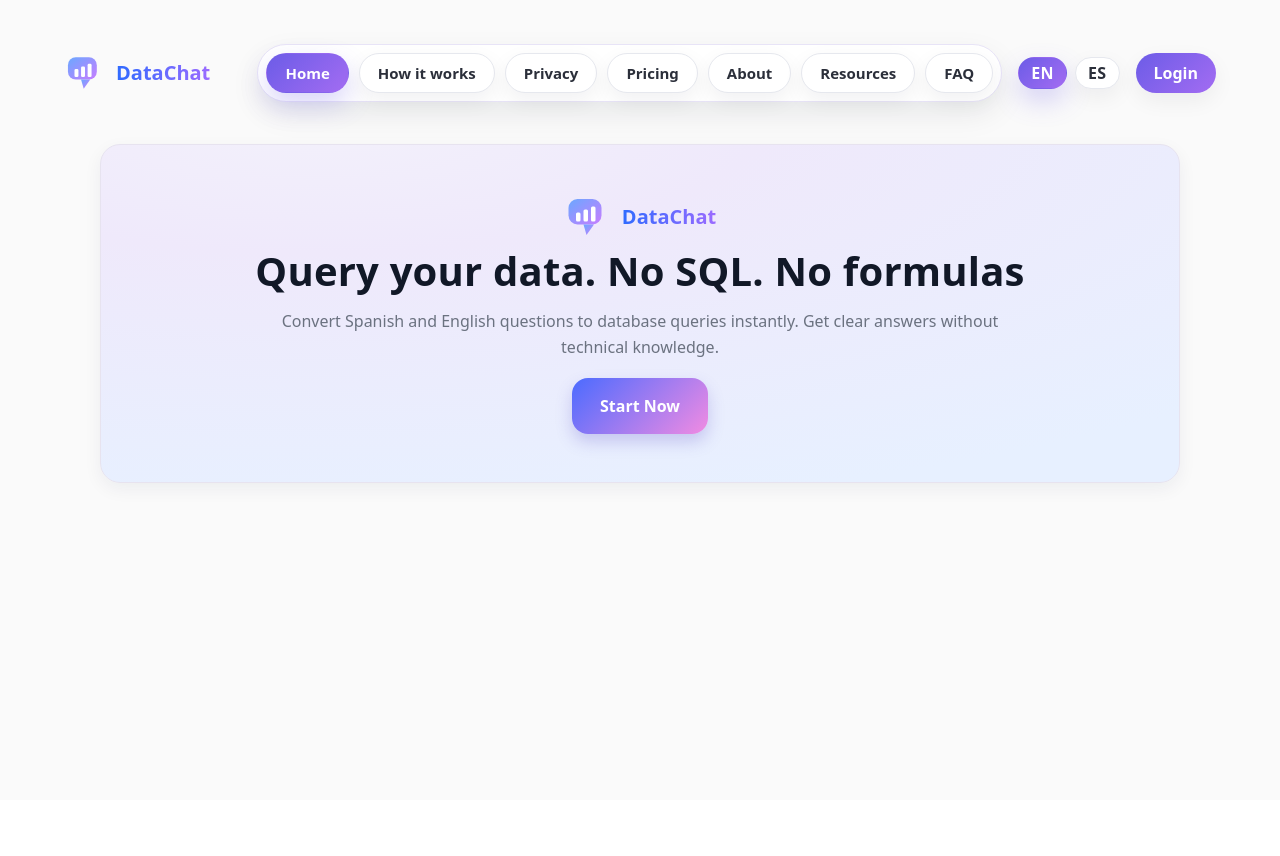
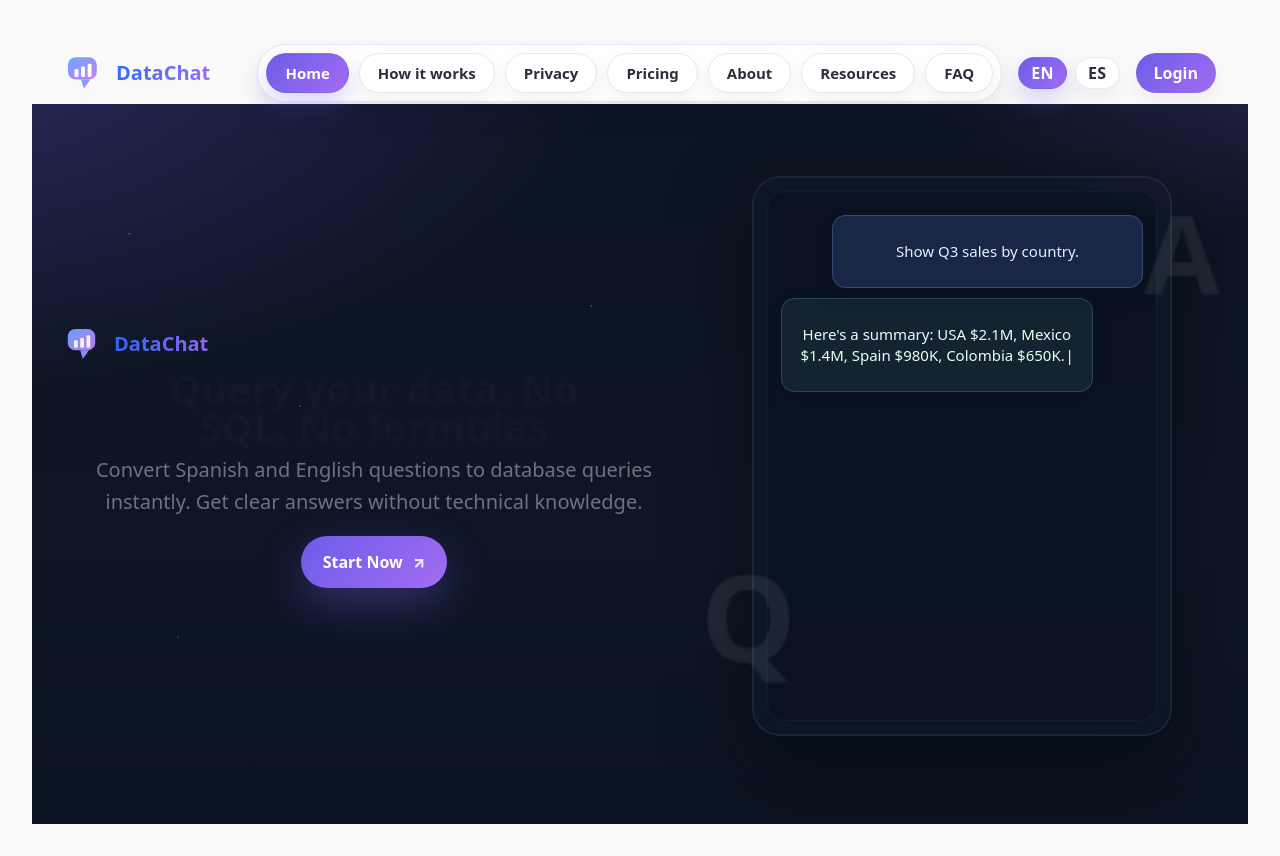
Before and after one commit to jcramonp/DataChat, a React (Vite) app in the folder frontend/: page / in a window 1280 px wide. Before the commit the page ends 800 px from the top, so only its background shows below. Built offline with nearby package versions, Linux system fonts and the light colour scheme.

Commit message:
first update Landing.css and Landing.tsx so it is more user friendly

```diff
--- a/frontend/src/pages/Landing.css
+++ b/frontend/src/pages/Landing.css
@@ -1,52 +1,160 @@
-.landing-wrap {
-  padding: 40px 16px;
+/* ===== Hero oscuro con gradiente + “estrellas” ===== */
+.landing-hero{
+  position: relative;
+  isolation: isolate;
+  min-height: calc(100vh - 80px);
+  display: grid;
+  grid-template-columns: 1.1fr 0.9fr;
+  gap: 24px;
+  align-items: center;
+  padding: 48px 32px 64px;
+  overflow: hidden;
+
+  /* fondo */
+  background:
+    radial-gradient(1200px 600px at -10% -10%, rgba(111, 92, 231, .32), transparent 60%),
+    radial-gradient(900px 480px at 110% -20%, rgba(167, 108, 242, .28), transparent 60%),
+    linear-gradient(180deg, #0b1421 0%, #0e1626 60%, #0a1320 100%);
+  color: #F2F5FF;
 }
-.hero-card {
-  max-width: 1080px;
-  margin: 0 auto;
-  text-align: center;
-  background: radial-gradient(120% 120% at 20% -10%, #f3f1fb 0%, #efe9fb 35%, #e7f0ff 100%);
-  border: 1px solid #e7e3ef;
-  border-radius: 20px;
-  padding: 48px 24px;
-  box-shadow: 0 6px 18px rgba(20, 30, 60, 0.06);
+
+/* estrellas */
+.landing-hero::before{
+  content:"";
+  position:absolute; inset:0;
+  background-image:
+    radial-gradient(1px 1px at 8% 18%, rgba(255,255,255,.35) 100%, transparent 0),
+    radial-gradient(1px 1px at 22% 42%, rgba(255,255,255,.25) 100%, transparent 0),
+    radial-gradient(1px 1px at 46% 28%, rgba(255,255,255,.28) 100%, transparent 0),
+    radial-gradient(1px 1px at 64% 14%, rgba(255,255,255,.25) 100%, transparent 0),
+    radial-gradient(1px 1px at 82% 36%, rgba(255,255,255,.28) 100%, transparent 0),
+    radial-gradient(1px 1px at 74% 66%, rgba(255,255,255,.22) 100%, transparent 0),
+    radial-gradient(1px 1px at 12% 74%, rgba(255,255,255,.18) 100%, transparent 0);
+  pointer-events:none;
+  z-index:-1;
+  opacity:.7;
 }
-.hero-logo {
-  display: flex;
-  align-items: center;
-  gap: 12px;
-  justify-content: center;
+
+/* ===== Columna izquierda ===== */
+.hero-left{ max-width: 620px; }
+.brand-line{ display:flex; align-items:center; gap:12px; margin-bottom: 6px; opacity:.95; }
+.hero-title{
+  font-size: clamp(42px, 6vw, 88px);
+  line-height: .95;
+  margin: 4px 0 12px;
+  font-weight: 900;
+  letter-spacing: -0.5px;
+  color: #E7EAFF;
+  text-wrap: balance;
 }
-.hero-logo h1 {
-  font-size: 48px;
-  color: #1b57f1;
-  margin: 0;
+.hero-sub{
+  color: #B9C3FF;
+  font-size: clamp(16px, 2.2vw, 20px);
+  margin: 0 0 24px;
+  max-width: 54ch;
+}
+.hero-cta{
+  display:inline-flex; align-items:center; gap:10px;
+  padding: 14px 22px;
+  border-radius: 999px;
+  background: linear-gradient(135deg, #6c5ce7, #a36cf2);
+  color: #fff; text-decoration: none; font-weight: 800;
+  box-shadow: 0 16px 40px rgba(108, 92, 231, .35);
+  transition: transform .05s ease, filter .18s ease;
+}
+.hero-cta:hover{ filter: brightness(1.05); }
+.hero-cta:active{ transform: translateY(1px); }
+.cta-arrow{ opacity:.85; }
+
+/* ===== Columna derecha (mock de chat) ===== */
+.hero-right{
+  position: relative;
+  display:grid;
+  place-items:center;
+}
+
+.device{
+  width: min(420px, 92%);
+  height: 560px;
+  border-radius: 28px;
+  border: 1px solid rgba(255,255,255,.08);
+  padding: 14px;
+  background:
+    radial-gradient(700px 400px at -50% -40%, rgba(46, 127, 255, .18), transparent 60%),
+    radial-gradient(700px 400px at 140% -30%, rgba(200, 120, 242, .16), transparent 60%),
+    rgba(14, 24, 40, .7);
+  box-shadow:
+    inset 0 0 0 1px rgba(255,255,255,.05),
+    0 30px 80px rgba(5, 8, 12, .6);
+  backdrop-filter: blur(8px);
+}
+
+.screen{
+  height: 100%;
+  overflow: hidden auto;
+  border-radius: 18px;
+  background: rgba(10, 18, 30, .55);
+  padding: 14px;
+  box-shadow: inset 0 0 0 1px rgba(255,255,255,.04);
+}
+
+/* burbujas */
+.bubble{
+  max-width: 86%;
+  margin: 10px 0;
+  padding: 10px 12px;
+  border-radius: 14px;
+  font-size: 15px;
+  line-height: 1.4;
+  box-shadow: 0 10px 20px rgba(0,0,0,.16);
+  opacity: 0; transform: translateY(6px);
+}
+.bubble.appear{ animation: s-appear .28s ease forwards; }
+.bubble.user{
+  margin-left: auto;
+  background: rgba(98, 148, 255, .16);
+  border: 1px solid rgba(138, 177, 255, .25);
+  color: #E6EFFF;
+}
+.bubble.assistant{
+  background: rgba(105, 255, 214, .08);
+  border: 1px solid rgba(132, 240, 210, .18);
+  color: #E9FFF7;
+}
+
+/* typing (cursor) */
+.typing{ opacity: 1; transform: none; }
+.cursor{
+  display:inline-block;
+  width: 1ch;
+  animation: blink 1s steps(1) infinite;
+  opacity:.9;
+}
+
+/* decorativo Q/A */
+.floating{
+  position: absolute;
   font-weight: 900;
+  opacity: .08;
+  filter: blur(1px);
+  pointer-events:none;
 }
-.hero-logo-icon {
-  width: 60px;
-  height: 60px;
-  border-radius: 16px;
-  background: linear-gradient(135deg, #2f6bff, #c96df1);
+.floating.q{ left: -8px; bottom: 30px; font-size: 120px; }
+.floating.a{ right: -4px; top: -6px;  font-size: 110px; }
+
+/* animations */
+@keyframes blink{
+  0%,49%{ opacity: 1; }
+  50%,100%{ opacity: 0; }
 }
-.hero-title {
-  margin: 16px 0 8px;
-  font-size: 32px;
-  color: #2f56ff;
-  font-weight: 900;
+@keyframes s-appear{
+  to{ opacity:1; transform: none; }
 }
-.hero-sub {
-  margin: 0 auto 28px;
-  max-width: 720px;
-  color: #515a78;
+
+/* responsive */
+@media (max-width: 960px){
+  .landing-hero{ grid-template-columns: 1fr; padding: 36px 22px 64px; row-gap: 24px; }
+  .hero-left{ max-width: 820px; margin: 0 auto; text-align: center; }
+  .hero-right{ margin-top: -8px; }
+  .device{ height: 520px; }
 }
-.cta-btn {
-  display: inline-block;
-  padding: 16px 28px;
-  border-radius: 16px;
-  color: #fff;
-  text-decoration: none;
-  font-weight: 800;
-  background: linear-gradient(135deg, #4b6bff, #f18be2);
-  box-shadow: 0 8px 16px rgba(90, 80, 200, 0.25);
-}
--- a/frontend/src/pages/Landing.tsx
+++ b/frontend/src/pages/Landing.tsx
@@ -1,31 +1,115 @@
 import { Link } from "react-router-dom";
+import { useEffect, useMemo, useState } from "react";
 import { useTranslation } from "react-i18next";
 import Logo from "../components/Logo";
 import "../components/NavBar.css";
 import "./Landing.css";
-import { useAuth } from '../auth/AuthContext';
+import { useAuth } from "../auth/AuthContext";
+
+/** Mensajes de demo en contexto DataChat (EN/ES) */
+type Msg = { role: "user" | "assistant"; text: string };
+
+const MESSAGES = {
+  en: [
+    { role: "user", text: "Show Q3 sales by country." },
+    { role: "assistant", text: "Here's a summary: USA $2.1M, Mexico $1.4M, Spain $980K, Colombia $650K." },
+    { role: "user", text: "Top 5 customers by revenue, this year." },
+    { role: "assistant", text: "Acme Corp, Globex, Contoso, Umbrella, Wayne Industries." },
+    { role: "user", text: "How many employees joined in 2024?" },
+    { role: "assistant", text: "84 new hires. Most in Engineering (32) and Sales (21)." },
+  ] as Msg[],
+  es: [
+    { role: "user", text: "Muestra ventas del Q3 por país." },
+    { role: "assistant", text: "Resumen: EE. UU. $2.1M, México $1.4M, España $980K, Colombia $650K." },
+    { role: "user", text: "Top 5 clientes por facturación de este año." },
+    { role: "assistant", text: "Acme Corp, Globex, Contoso, Umbrella, Wayne Industries." },
+    { role: "user", text: "¿Cuántos empleados ingresaron en 2024?" },
+    { role: "assistant", text: "84 altas nuevas. Mayoría en Ingeniería (32) y Ventas (21)." },
+  ] as Msg[],
+};
+
+/** Hook simple para simular tipeo secuencial */
+function useTypeSequence(all: Msg[], speed = 24, pause = 800) {
+  const [index, setIndex] = useState(0);          // qué mensaje
+  const [typed, setTyped] = useState("");         // texto tipeado del mensaje actual
+  const [done, setDone] = useState<Msg[]>([]);    // mensajes completados
+
+  useEffect(() => {
+    if (index >= all.length) return; // terminado
+    const full = all[index].text;
+    let i = 0;
+    setTyped(""); // reiniciar
+    const id = setInterval(() => {
+      i++;
+      setTyped(full.slice(0, i));
+      if (i >= full.length) {
+        clearInterval(id);
+        // esperar un poco y avanzar
+        setTimeout(() => {
+          setDone((d) => [...d, all[index]]);
+          setIndex((n) => n + 1);
+        }, pause);
+      }
+    }, Math.max(8, 1000 / speed)); // velocidad a caracteres/seg
+    return () => clearInterval(id);
+  }, [index, all, speed, pause]);
+
+  const current: Msg | null =
+    index < all.length ? { role: all[index].role, text: typed } : null;
+
+  return { done, current, finished: index >= all.length };
+}
 
 export default function Landing() {
-  const { t } = useTranslation();
-  const { auth } = useAuth(); // obtenemos el rol
+  const { t, i18n } = useTranslation();
+  const { auth } = useAuth(); // rol actual
+  const target = auth.role === "admin" ? "/admin" : "/main"; // destino CTA
 
-  // 👇 definimos la ruta de destino según el rol
-  const target = auth.role === "admin" ? "/admin" : "/main";
+  const lang = (i18n.language || "en").slice(0, 2) as "en" | "es";
+  const msgs = useMemo(() => MESSAGES[lang], [lang]);
+  const { done, current } = useTypeSequence(msgs, 26, 900);
 
   return (
-    <main className="landing-wrap">
-      <section className="hero-card">
-        <div className="hero-logo">
-          <Logo size={48} />
+    <main className="landing-hero">
+      {/* Izquierda: título + subtítulo + CTA */}
+      <section className="hero-left">
+        <div className="brand-line">
+          <Logo size={40} withText />
+        </div>
+        <h1 className="hero-title">{t("landing.title")}</h1>
+        <p className="hero-sub">{t("landing.subtitle")}</p>
+
+        <Link to={target} className="hero-cta">
+          {t("landing.cta")}
+          <span className="cta-arrow">↗</span>
+        </Link>
+      </section>
+
+      {/* Derecha: demo del chat */}
+      <section className="hero-right">
+        <div className="device">
+          <div className="screen">
+            {/* Mensajes ya completados */}
+            {done.map((m, i) => (
+              <div key={i} className={`bubble ${m.role} appear`}>
+                <p>{m.text}</p>
+              </div>
+            ))}
+            {/* Mensaje en tipeo */}
+            {current && (
+              <div className={`bubble ${current.role} typing`}>
+                <p>
+                  {current.text}
+                  <span className="cursor">|</span>
+                </p>
+              </div>
+            )}
+          </div>
         </div>
 
-        <h3 className="hero-title">{t("landing.title")}</h3>
-        <p className="hero-sub">{t("landing.subtitle")}</p>
-
-        {/* 👇 el botón lleva a /admin si es admin, o /main si es usuario */}
-        <Link to={target} className="cta-btn">
-          {t("landing.cta")}
-        </Link>
+        {/* burbujas flotantes decorativas estilo “Q/A” */}
+        <div className="floating q">Q</div>
+        <div className="floating a">A</div>
       </section>
     </main>
   );
```
